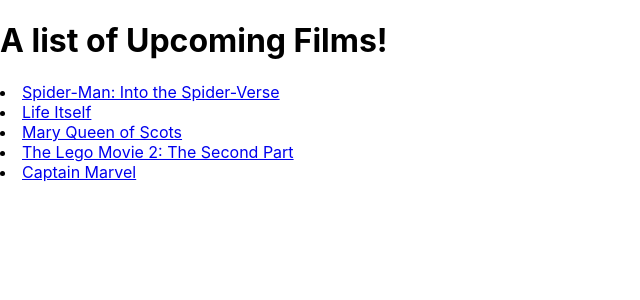
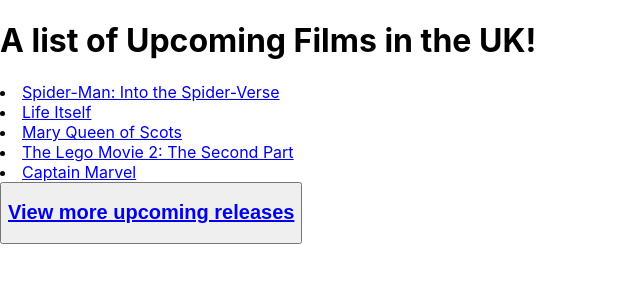
Before and after one commit to pvaliani/film_releases_react_app, a React (Create React App) app: page / in a window 1280 px wide. Shown: the top 300 px of the page, without its empty margins (0-640 px from the left). Built offline with nearby package versions, Linux system fonts and the light colour scheme.

Commit message:
full functionality implemented - will style later

```diff
--- a/src/containers/FilmBox.js
+++ b/src/containers/FilmBox.js
@@ -37,9 +37,9 @@
 
       return (
           <>
-            <h1>A list of Upcoming Films!</h1>
+            <h1>A list of Upcoming Films in the UK!</h1>
             <FilmList films={films} />
-
+            <button><a href="https://www.imdb.com/calendar/?region=gb"><h2>View more upcoming releases</h2></a></button>
           </>
       );
 
```
Also changed, not shown: 1 other file (tests, documents, lock files or other folders).
